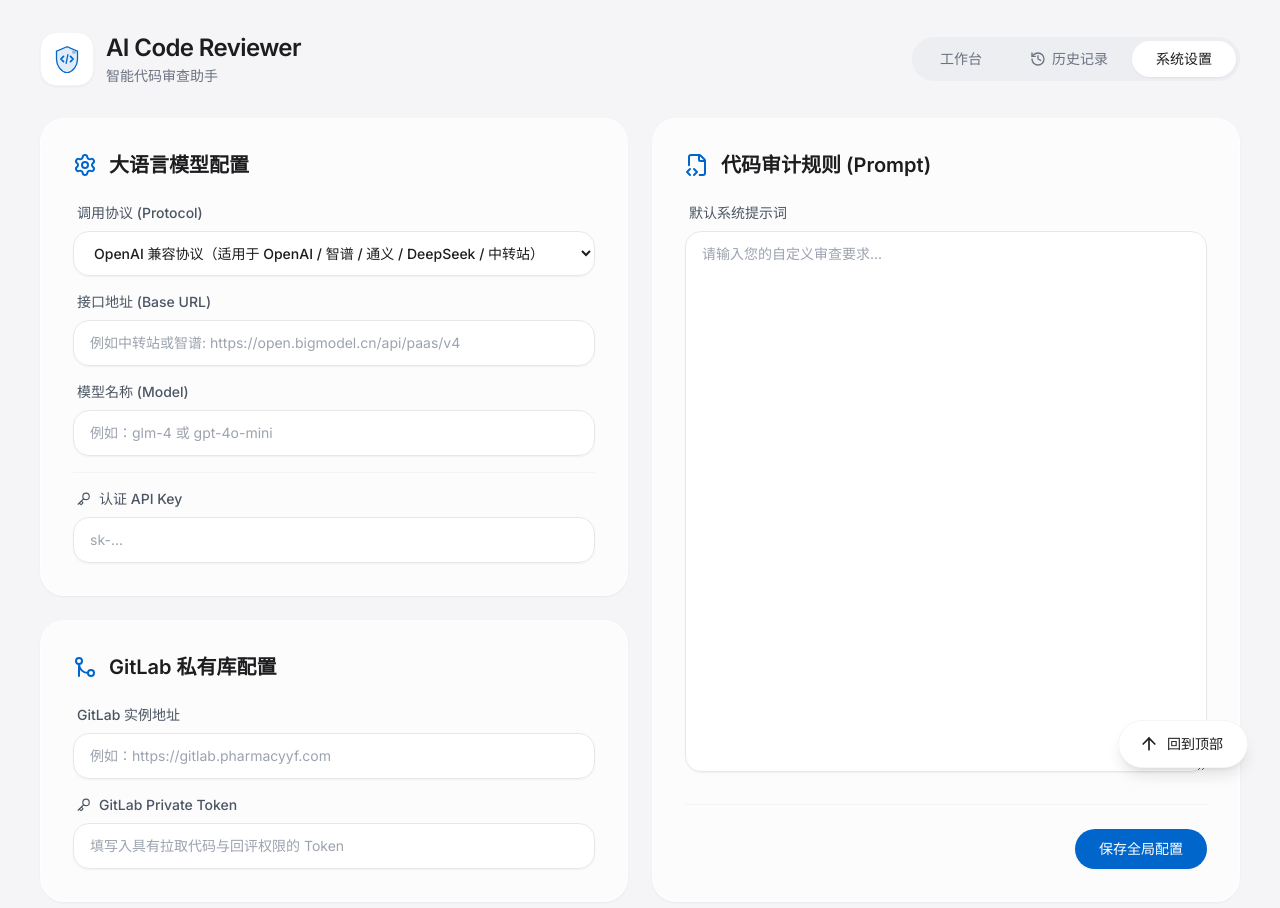
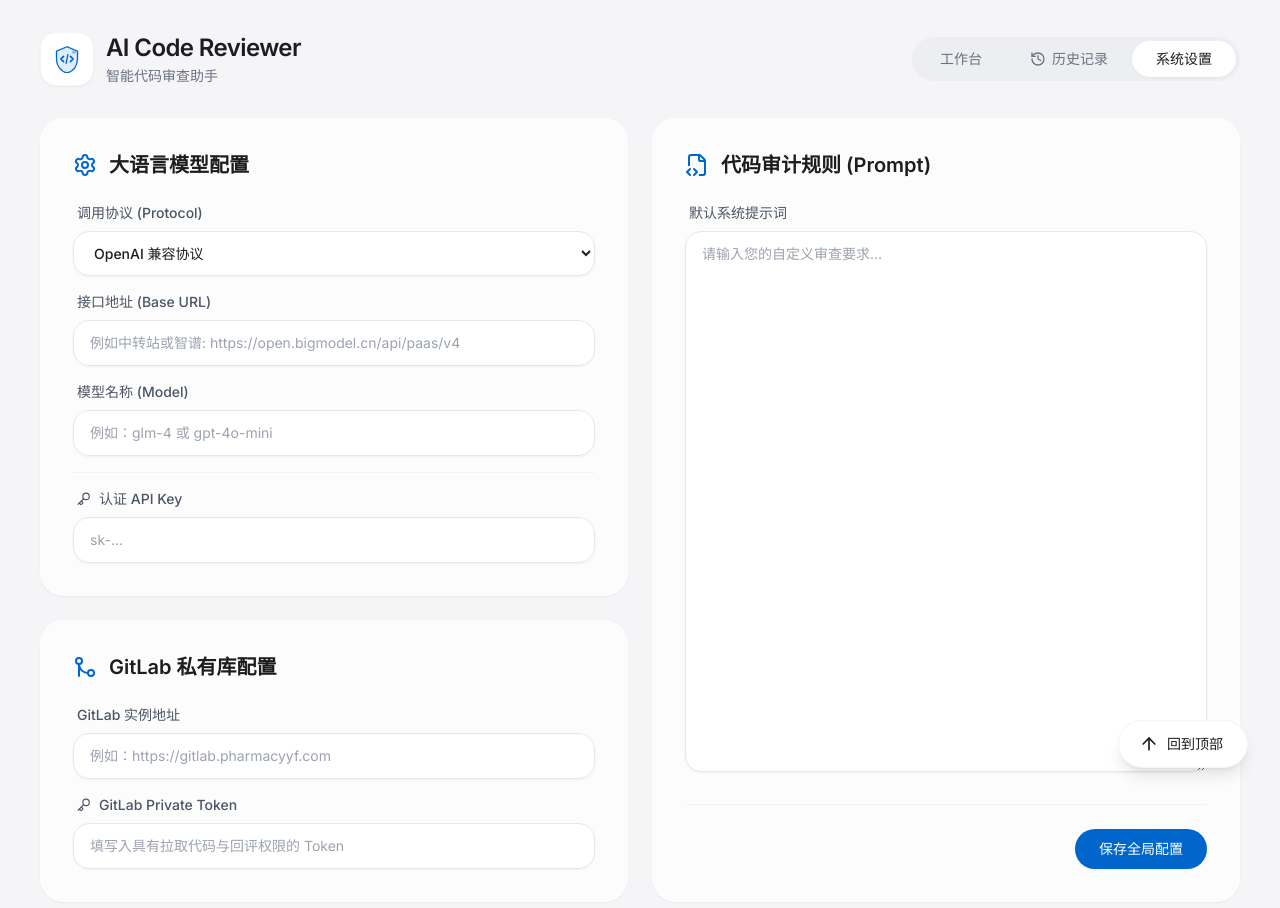
Before and after one commit to XunNongchao/ai-code-reviewer, a React (Vite) app in the folder frontend/: page / in a window 1280 px wide. Both pictures are taken after a click on the button "系统设置". Shown: the top 908 px of the page. Built offline with nearby package versions, Linux system fonts and the light colour scheme; no server answers.

Commit message:
feat: 更新细节

```diff
--- a/frontend/src/pages/SettingsPage.jsx
+++ b/frontend/src/pages/SettingsPage.jsx
@@ -44,8 +44,8 @@
                 value={config.llm_config?.provider || 'openai'}
                 onChange={(e) => setConfig({ ...config, llm_config: { ...config.llm_config, provider: e.target.value } })}
               >
-                <option value="openai">OpenAI 兼容协议（适用于 OpenAI / 智谱 / 通义 / DeepSeek / 中转站）</option>
-                <option value="anthropic">Anthropic 协议（适用于 Claude 系列）</option>
+                <option value="openai">OpenAI 兼容协议</option>
+                <option value="anthropic">Anthropic 协议</option>
               </select>
             </div>
             <div>
```
Also changed, not shown: 1 other file (tests, documents, lock files or other folders).
